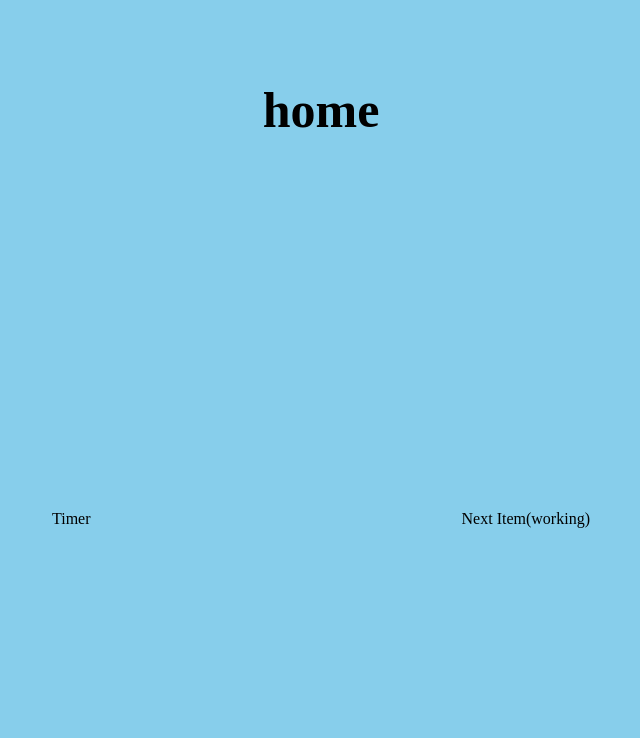
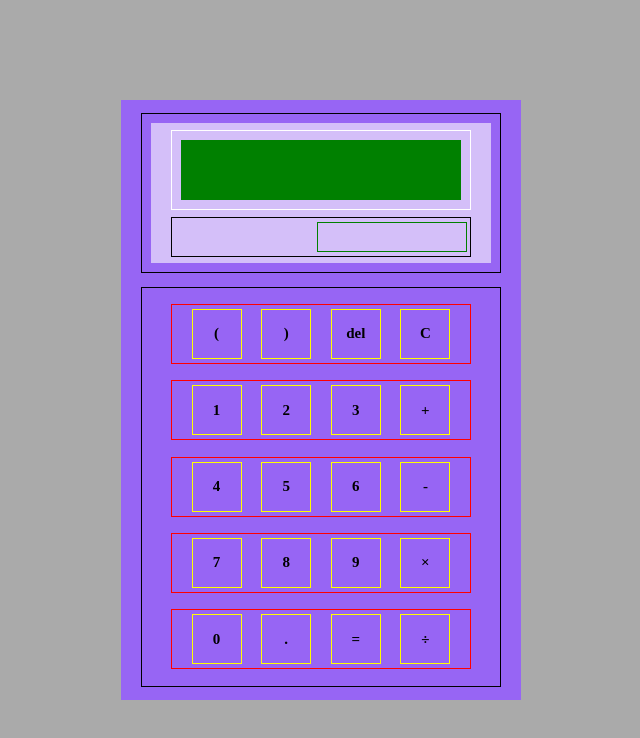
Before and after one commit to JHL71/playground, a React (Create React App) app in the folder playground/: page /cal in a window 1280 px wide. Before the commit this address led to /. Shown: the top 738 px of the page, without its empty margins (319-959 px from the left). Built offline with nearby package versions, Linux system fonts and the light colour scheme.

Commit message:
calculator form

```diff
--- a/playground/src/App.js
+++ b/playground/src/App.js
@@ -1,6 +1,6 @@
 import styled from 'styled-components';
 import {BrowserRouter as Router, Routes, Route, Navigate} from 'react-router-dom';
-import { Timer, Home } from './page';
+import { Timer, Home, Calculator } from './page';
 
 function App() {
   return (
@@ -10,6 +10,7 @@ function App() {
         <Routes>
           <Route path='/' element={<Home />} />
           <Route path='/timer' element={<Timer />} />
+          <Route path='/cal' element={<Calculator />} />
           <Route path='/*' element={<Navigate to='/' />} />
         </Routes>
       </Router>
--- a/playground/src/index.css
+++ b/playground/src/index.css
@@ -1,3 +1,7 @@
+* {
+  box-sizing: border-box;
+}
+
 body {
     margin: 0;
   }
--- /dev/null
+++ b/playground/src/page/calculator.js
@@ -0,0 +1,170 @@
+import { useState } from "react";
+import styled from "styled-components";
+
+function Calculator () {
+  const [fomula, setFomula] = useState('')
+
+  return (
+    <>
+      <Background>
+      <CalculatorWrap>
+        <ScreenWrap>
+          <Screen>
+            <FomulaWrap>
+              <Fomula>
+                {fomula}
+              </Fomula>
+            </FomulaWrap>
+            <AnswerWrap>
+              <Answer></Answer>
+            </AnswerWrap>
+          </Screen>
+        </ScreenWrap>
+        <ButtonWrap>
+          <LineWrap>
+            <Button>{'('}</Button>
+            <Button>{')'}</Button>
+            <Button> del </Button>
+            <Button> C </Button>
+          </LineWrap>
+          <LineWrap>
+            <Button onClick={() => setFomula(fomula + '1')}> 1 </Button>
+            <Button onClick={() => setFomula(fomula + '2')}> 2 </Button>
+            <Button onClick={() => setFomula(fomula + '3')}> 3 </Button>
+            <Button onClick={() => setFomula(fomula + '+')}> + </Button>
+          </LineWrap>
+          <LineWrap>
+            <Button onClick={() => setFomula(fomula + '4')}> 4 </Button>
+            <Button onClick={() => setFomula(fomula + '5')}> 5 </Button>
+            <Button onClick={() => setFomula(fomula + '6')}> 6 </Button>
+            <Button onClick={() => setFomula(fomula + '-')}> - </Button>
+          </LineWrap>
+          <LineWrap>
+            <Button onClick={() => setFomula(fomula + '7')}> 7 </Button>
+            <Button onClick={() => setFomula(fomula + '8')}> 8 </Button>
+            <Button onClick={() => setFomula(fomula + '9')}> 9 </Button>
+            <Button onClick={() => setFomula(fomula + '*')}>&times;</Button>
+          </LineWrap>
+          <LineWrap>
+            <Button> 0 </Button>
+            <Button> . </Button>
+            <Button> = </Button>
+            <Button onClick={() => setFomula(fomula + '/')}>&divide; </Button>
+          </LineWrap>
+        </ButtonWrap>
+      </CalculatorWrap>
+      </Background>
+    </>
+  )
+}
+
+const Background = styled.div`
+  width: 100%;
+  height: 100vh;
+  background: #aaaaaa;
+  display: flex;
+  flex-direction: column;
+  justify-content: center;
+  align-items: center;
+`
+
+const CalculatorWrap = styled.div`
+  width: 400px;
+  height: 600px;
+  background: #9765F4;
+  display: flex;
+  flex-direction: column;
+  justify-content: space-evenly;
+  align-items: center;
+`
+
+const ScreenWrap = styled.div`
+  width: 360px;
+  height: 160px;
+  border: solid black 1px;
+  display: flex;
+  justify-content: center;
+  align-items: center;
+`
+
+const Screen = styled.div`
+  width: 340px;
+  height: 140px;
+  background: #D4BFF9;
+  display: flex;
+  flex-direction: column;
+  justify-content: space-evenly;
+  align-items: center;
+`
+
+const FomulaWrap = styled.div`
+  width: 300px;
+  height: 80px;
+  border: solid white 1px;
+  display: flex;
+  justify-content: center;
+  align-items: center;
+`
+
+const Fomula = styled.div`
+  box-sizing: border-box;
+  width: 280px;
+  height: 60px;
+  background-color: green;
+  color: white;
+  padding: 0px 15px;
+  display: flex;
+  justify-content: left;
+  align-items: center;
+`
+
+const AnswerWrap = styled.div`
+  width: 300px;
+  height: 40px;
+  border: solid black 1px;
+  display: flex;
+  justify-content: right;
+  align-items: center;
+  padding: 0px;
+`
+
+const Answer = styled.div`
+  width: 150px;
+  height: 30px;
+  border: solid green 1px;
+  margin: 3px;
+`
+
+const ButtonWrap = styled.div`
+  width: 360px;
+  height: 400px;
+  border: solid black 1px;
+  display: flex;
+  flex-direction: column;
+  justify-content: space-evenly;
+  align-items: center;
+`
+
+const LineWrap = styled.div`
+  width: 300px;
+  height: 60px;
+  border: solid red 1px;
+  display: flex;
+  justify-content: space-evenly;
+  align-items: center;
+`
+
+const Button = styled.div`
+  width: 50px;
+  height: 50px;
+  border: solid yellow 1px;
+  display: flex;
+  justify-content: center;
+  align-items: center;
+  font-size: 15px;
+  font-weight: bold;
+`
+
+
+
+export default Calculator;
--- a/playground/src/page/home.js
+++ b/playground/src/page/home.js
@@ -17,6 +17,9 @@ function Home() {
                 <ConBox>
                     <div onClick={() => move('/timer')}>
                         Timer
+                    </div>
+                    <div onClick={() => move('/cal')}>
+                        Calculator
                     </div>
                     <div>
                         Next Item(working)
--- a/playground/src/page/index.js
+++ b/playground/src/page/index.js
@@ -1,4 +1,6 @@
 import Timer from './timer';
 import Home from './home';
+import Calculator from './calculator';
 
-export { Timer, Home }
+
+export { Timer, Home, Calculator }
```
